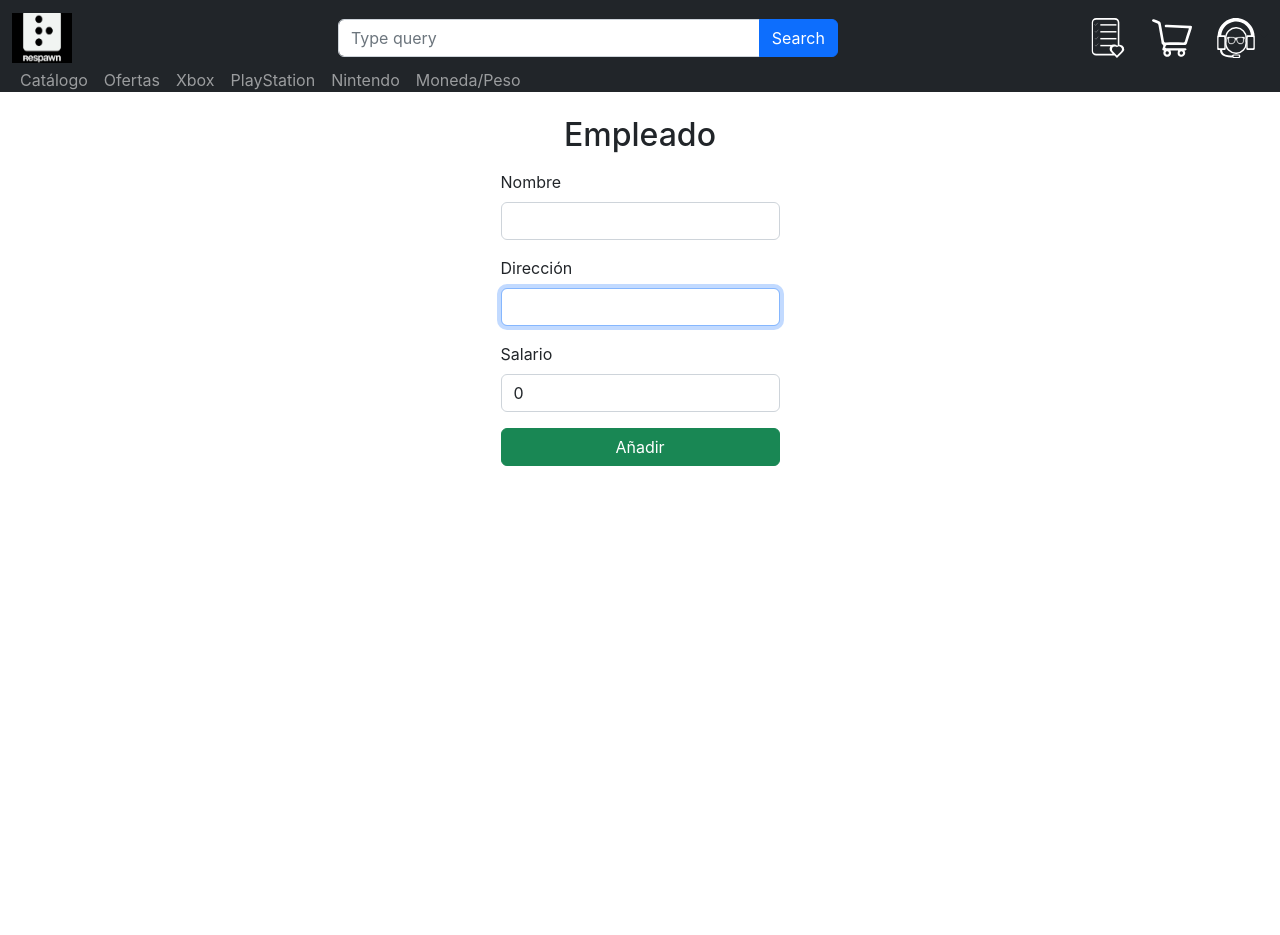
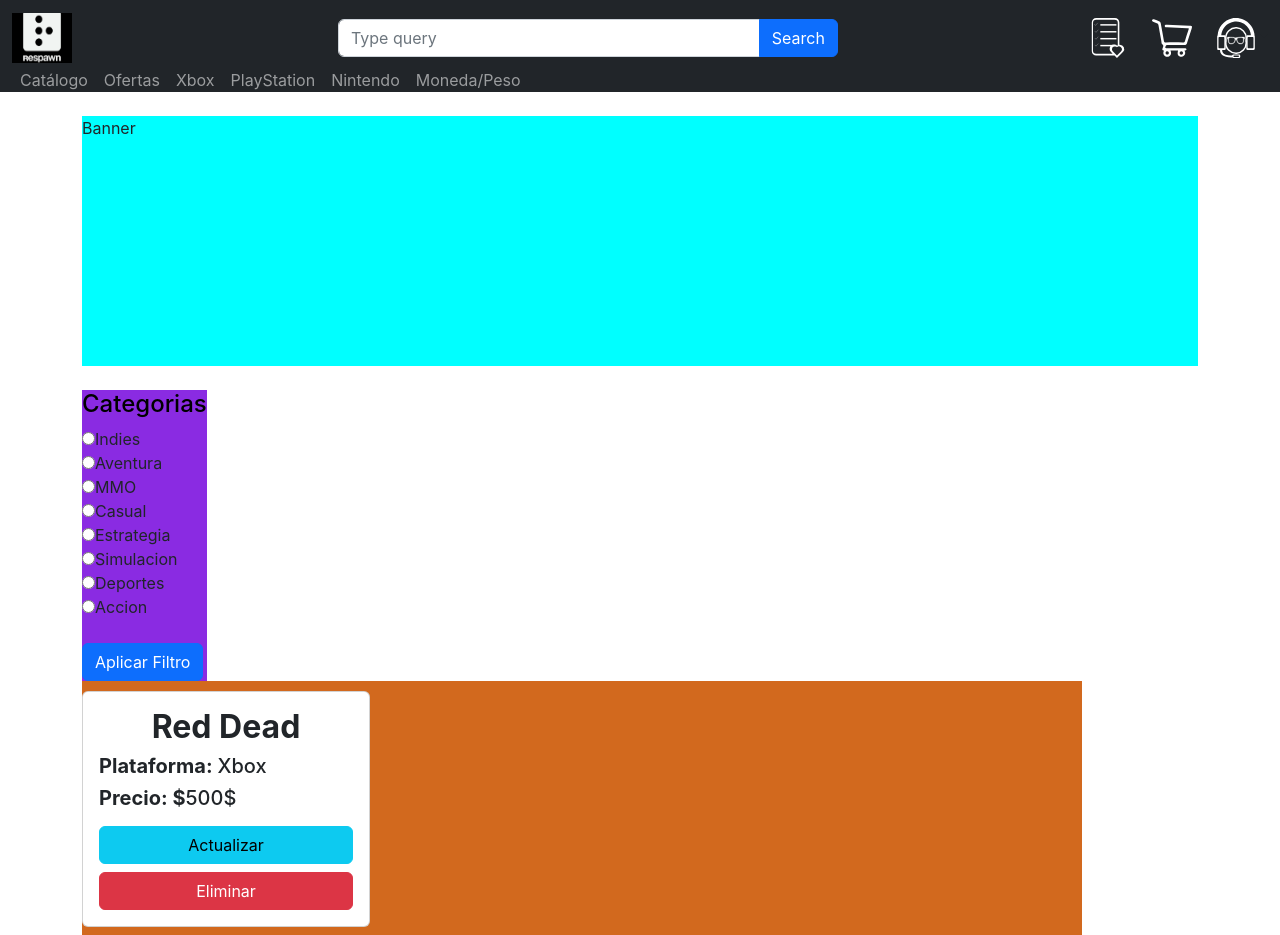
Before and after one commit to LiamPSxd/Respawn, a React (Create React App) app in the folder frontend/: page /catalogo in a window 1280 px wide. Shown: the top 935 px of the page. Before the commit the page ends 800 px from the top, so only its background shows below. Built offline with nearby package versions, Linux system fonts and the light colour scheme.

Commit message:
Maquetacion-catalogo

```diff
--- a/frontend/src/componentes/Catalogo/Catalogo.js
+++ b/frontend/src/componentes/Catalogo/Catalogo.js
@@ -1,6 +1,7 @@
 import React, { useEffect, useState } from "react";
 import { useNavigate, useParams } from "react-router-dom";
 import * as EmpleadoServer from "../Empleado/EmpleadoServer";
+import './catalogo.css';
 
 const Catalogo = () => {
   const history = useNavigate();
@@ -51,34 +52,103 @@
   }, []);
 
   return (
-    <div className="col-md-3 mx-auto">
-      <h2 className="mb-3 text-center">Empleado</h2>
-      <form onSubmit={handleSubmit}>
-        <div className="mb-3">
-          <label className="form-label">Nombre</label>
-          <input type="text" name="nombre" value={empleado.nombre} onChange={handleInputChange} className="form-control" minLength="2" maxLength="100" autoFocus required />
+    <body>
+    <header>
+      <section id="banner">Banner</section>
+    </header>
+    <br></br>
+    <main>
+      <aside id="categoria">
+   <div id="hola">
+    <h4 className="text-black text-lg">Categorias</h4>
+      <input name ="video"type="radio" id="indy" value="indy"/>
+      <label htmlFor="indy">Indies</label>
+    <div>
+      <input
+      name="video"
+        type="radio"
+        id="Adventure"
+        value="Adventure"
+      />
+      <label htmlFor="Adventure">Aventura</label>
+    <div>
+      <input name="video"type="radio" id="MMO" value="MMO"/>
+      <label htmlFor="MMO">MMO</label>
     </div>
-        <div className="mb-3">
-          <label className="form-label">Dirección</label>
-          <input type="text" name="direccion" value={empleado.direccion} onChange={handleInputChange} className="form-control" minLength="2" maxLength="255" autoFocus required />
+    <div>
+      <input
+      name="video"
+        type="radio"
+        id="Casual Game"
+        value="Casual Game"
+      />
+      <label htmlFor="Casual Game">Casual</label>
     </div>
-        <div className="mb-3">
-          <label className="form-label">Salario</label>
-          <input type="number" name="salario" value={empleado.salario} onChange={handleInputChange} className="form-control" min="1" max="9999999999" required />
+    <div>
+      <input
+      name="video"
+        type="radio"
+        id="Strategy"
+        value="Strategy"
+      />
+      <label htmlFor="Strategy">Estrategia</label>
     </div>
-        <div className="d-grid gap-2">
-          {params.id ? (
+    <div>
+      <input
+        name="video"
+        type="radio"
+        id="Simulator"
+        value="Simulator"
+      />
+      <label htmlFor="Simulator">Simulacion</label>
+    </div>
+    <div>
+      <input
+        name="video"
+        type="radio"
+        id="Sports Game"
+        value="Sports Game"
+      />
+      <label htmlFor="Sports Game">Deportes</label>
+    </div>
+    <div>
+      <input
+        name="video"
+        type="radio"
+        id="Action Game"
+        value="Action Game"
+      />
+      <label htmlFor="Action Game">Accion</label>
+    </div>
+  </div>
+  <form className="flex flex-col gap-8">
+      <br></br>
           <button type="submit" className="btn btn-block btn-primary">
-              Actualizar
+          Aplicar Filtro
         </button>
-          ) : (
-            <button type="submit" className="btn btn-block btn-success">
-              Añadir
-            </button>
-          )}
-        </div>
   </form>
  </div>
+      </aside>
+    </main>
+    <article id="video">
+    <div className="col-md-4 mb-4">
+            <div className="card card-body">
+                <h2 className="card-title"><strong>Red Dead</strong></h2>
+                <h5 className="card-text"><strong>Plataforma: </strong>Xbox</h5>
+                <h5 className="card-text"><strong>Precio: $</strong>500$</h5>
+                <button  className="btn btn-info my-2">Actualizar</button>
+                <button  className="btn btn-danger">Eliminar</button>
+            </div>
+            <div className="card card-body">
+                <h2 className="card-title"><strong>Red Dead</strong></h2>
+                <h5 className="card-text"><strong>Plataforma: </strong>Xbox</h5>
+                <h5 className="card-text"><strong>Precio: $</strong>500$</h5>
+                <button  className="btn btn-info my-2">Actualizar</button>
+                <button  className="btn btn-danger">Eliminar</button>
+            </div>
+        </div>
+    </article>
+  </body>
   );
 };
 
--- /dev/null
+++ b/frontend/src/componentes/Catalogo/catalogo.css
@@ -0,0 +1,15 @@
+#banner{
+    background-color: aqua;
+    height: 250px;
+}
+
+#categoria{
+    background-color: blueviolet;
+    float:left;
+}
+
+#video{
+    background-color: chocolate;
+    float: left;
+    width: 1000px;
+}
```
Lines whose indentation alone changed are shown as unchanged.
